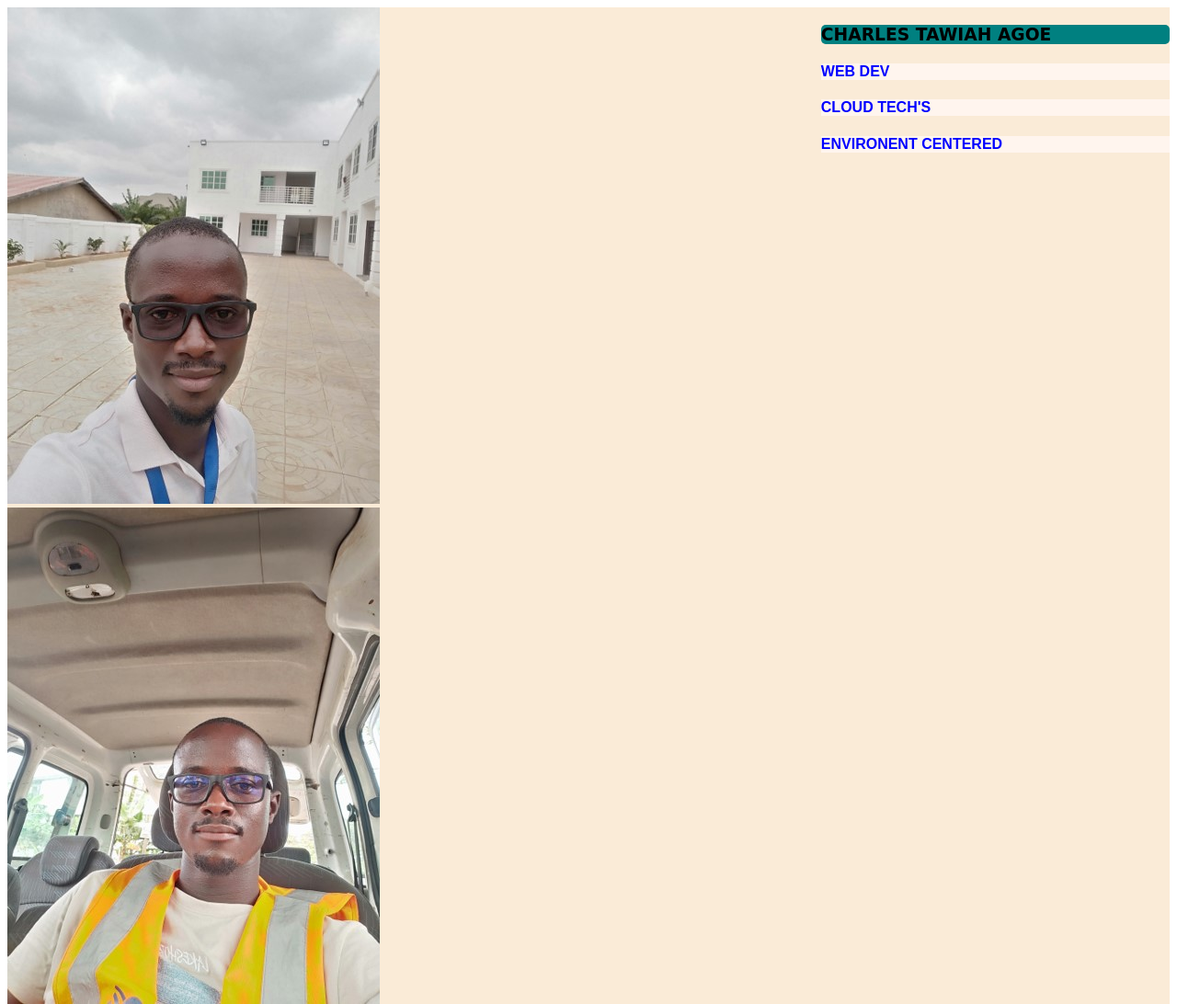
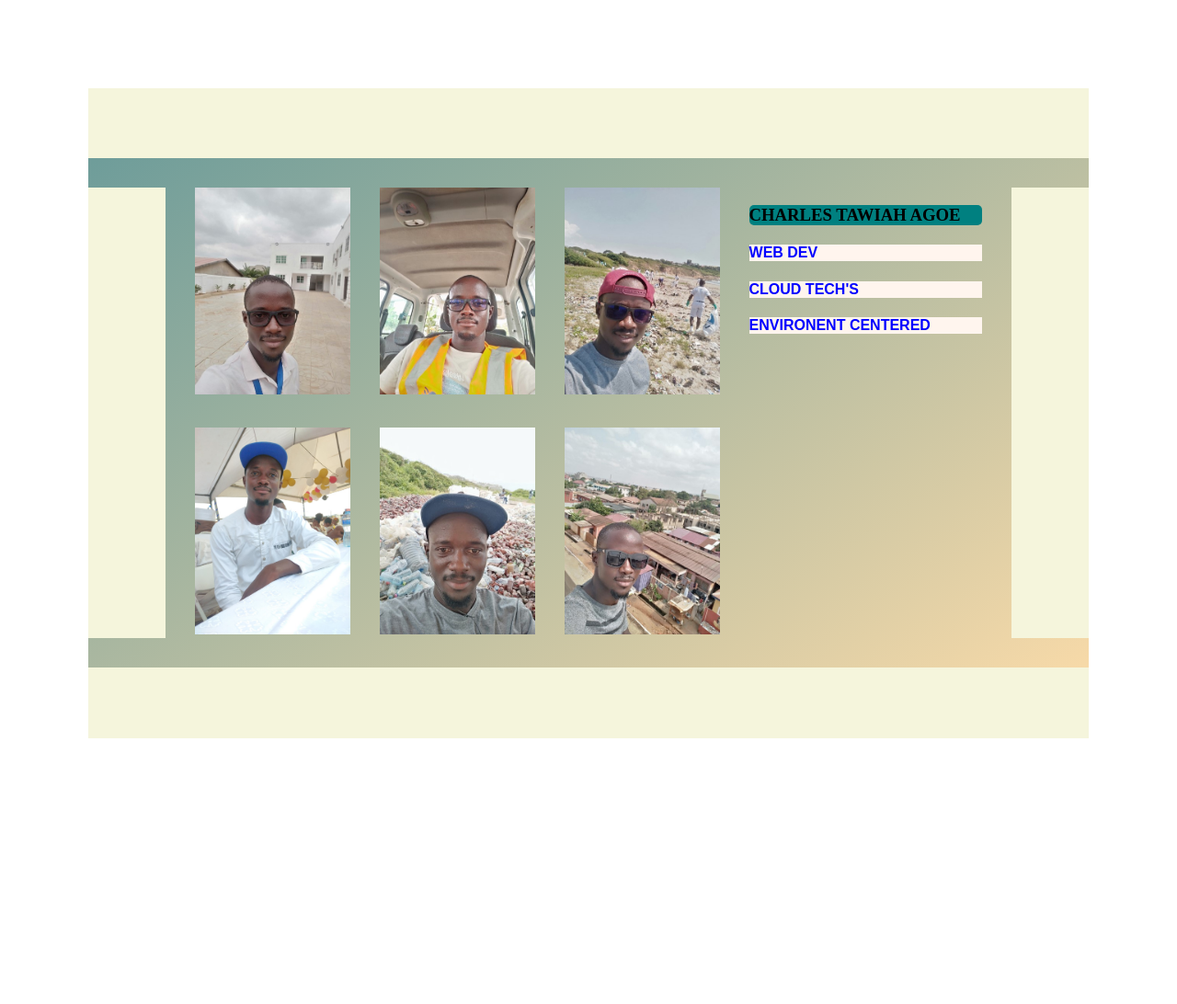
Before and after one commit to agoetee/namecard, a plain HTML site: page index.html in a window 1280 px wide. Shown: the top 1092 px of the page at 92% size. After the commit the page ends 899 px from the top, so only its background shows below. Drawn offline with Linux system fonts and the light colour scheme.

Commit message:
Fitting layout

```diff
--- a/index.html
+++ b/index.html
@@ -9,20 +9,22 @@
 </head>
 <body>
     <div class="canvass">
-        <main class="images">
-            <div class="section first"><img src="./photos/censusTime.jpg" alt="Census photo"></div>
-            <div class="section second"><img src="./photos/inCar.jpg" alt="In car"></div>
-            <div class="section third"><img src="./photos/cleanUp.jpg" alt="Clean up"></div>
-            <div class="section fourth"><img src="./photos/atParty.jpg" alt="At party"></div>
-            <div class="section fifth"><img src="./photos/brandAudit.jpg" alt="Brand audit"></div>
-            <div class="section sixth"><img src="./photos/pentHouse.jpg" alt="Penthouse"></div>
-        </main>
-        <aside class="text">
+        <div class="section nav-stretch"></div>
+        <div class="section ls-stretch"></div>
+        <div class="section first"><img src="./photos/censusTime.jpg" alt="Census photo"/></div>
+        <div class="section second"><img src="./photos/inCar.jpg" alt="In car"/></div>
+        <div class="section third"><img src="./photos/cleanUp.jpg" alt="Clean up"/></div>
+        <div class="section fourth"><img src="./photos/atParty.jpg" alt="At party"/></div>
+        <div class="section fifth"><img src="./photos/brandAudit.jpg" alt="Brand audit"/></div>
+        <div class="section sixth"><img src="./photos/pentHouse.jpg" alt="Penthouse"/></div>
+        <aside class="section text">
             <h3>CHARLES TAWIAH AGOE</h3>
             <h4>WEB DEV</h4>
             <h4>CLOUD TECH'S</h4>
             <h4>ENVIRONENT CENTERED</h4>
         </aside>
+        <div class="section rs-stretch"></div>
+        <div class="section bt-stretch"></div>
     </div>
 
 </body>
--- a/styles.css
+++ b/styles.css
@@ -1,26 +1,67 @@
+body {
+    margin: 6rem;
+}
 .canvass {
-    display: flex;
-    /* position: relative; */
-    /* height: 50vmin;
-    width: 150vmin;
+    display: grid;
     background-image: linear-gradient(to bottom right, #669999, #FFDDA9);
-    right: -50px;
-    display: grid;
-    grid-template-columns: 12px 12px 12px;
-    grid-template-rows: 15px 15px; */
-}
-.images {
-    width: 70%;
-    background-color: antiquewhite;
+    grid-template-columns: 1fr repeat(3, 2fr) 3fr 1fr;
+	grid-template-rows: 1fr repeat(2, 3fr) 1fr;
+    gap: 2em;
 }
 
+.nav-stretch {
+    grid-column: 1 / span 6;
+	grid-row: 1 / 2;
+    background-color: beige;
+}
+.ls-stretch {
+    grid-column: 1 / 2;
+	grid-row: 2 / span 2;
+    background-color: beige;
+}
+.first {
+    grid-column: 2 / 3;
+	grid-row: 2 / 3;
+}
+.second {
+    grid-column: 3 / 4;
+	grid-row: 2 / 3;
+}
+.third {
+    grid-column: 4 / 5;
+	grid-row: 2 / 3;
+}
+.fourth {
+    grid-column: 2 / 3;
+	grid-row: 3 / 4;
+}
+.fifth {
+    grid-column: 3 / 4;
+	grid-row: 3 / 4;
+}
+.sixth {
+    grid-column: 4 / 5;
+	grid-row: 3 / 4;
+}
 .text {
-    width: 30%;
-    background-color: antiquewhite;
-    font-family: cursive, fantasy;
+    grid-column: 5 / 6;
+	grid-row: 2 / 4;
+}
+.rs-stretch {
+    grid-column: 6 / 7;
+	grid-row: 2 / 4;
+    background-color: beige;
 }
 
-/*This 'designing' branch section is for vawulence*/
+.bt-stretch {
+    grid-column: 1 / span 6;
+	grid-row: 4 / 5;
+    background-color: beige;
+}
+
+.canvass img {
+    max-width: 100%;
+}
 
 h3 {
     background-color: teal;
```
